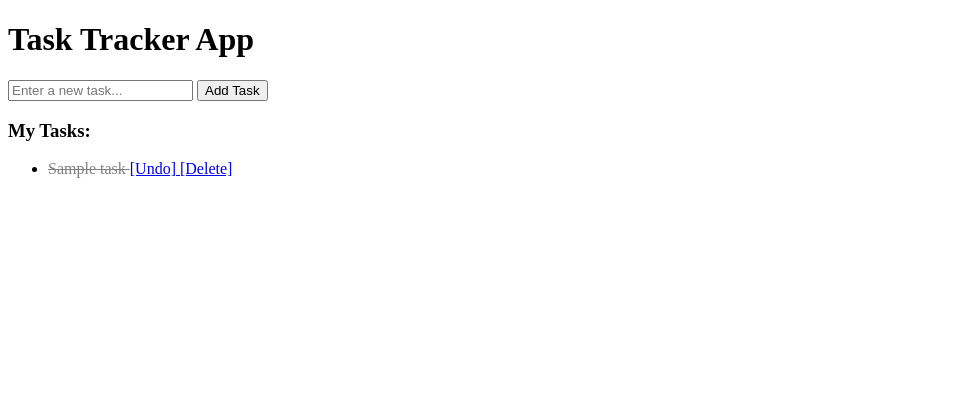
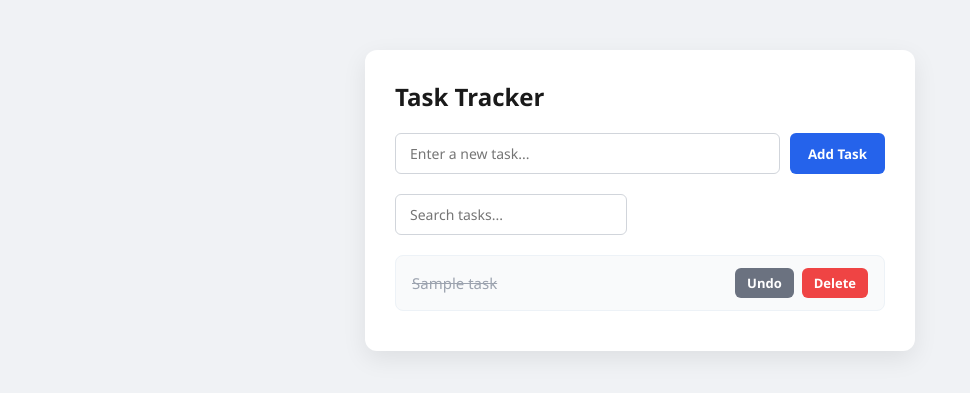
Before and after one commit to Samar-Aljuboori/Django-Tutorial, a Django app: page /core/ in a window 1280 px wide. Shown: the top 393 px of the page, without its empty margins (0-970 px from the left). Run offline with Django 5.2, Linux system fonts and the light colour scheme; tables that the repository leaves empty hold one stand-in row (values such as "Sample post").

Commit message:
Enhance UI with modern styling, card layout, and search functionality

```diff
--- /dev/null
+++ b/core/templates/base.html
@@ -0,0 +1,153 @@
+<!DOCTYPE html>
+<html lang="en">
+<head>
+    <meta charset="UTF-8">
+    <meta name="viewport" content="width=device-width, initial-scale=1.0">
+    <title>{% block title %}Task Tracker{% endblock %}</title>
+    <style>
+        * {
+            box-sizing: border-box;
+            font-family: 'Segoe UI', Tahoma, Geneva, Verdana, sans-serif;
+            margin: 0;
+            padding: 0;
+        }
+
+        body {
+            background-color: #f0f2f5;
+            display: flex;
+            justify-content: center;
+            padding-top: 50px;
+        }
+
+        .app-card {
+            background: #ffffff;
+            width: 100%;
+            max-width: 550px;
+            padding: 30px;
+            border-radius: 12px;
+            box-shadow: 0 8px 24px rgba(0, 0, 0, 0.08);
+        }
+
+        h1 {
+            color: #1a1a1a;
+            font-size: 24px;
+            margin-bottom: 20px;
+            font-weight: 600;
+        }
+
+        /* Input & Form Styling */
+        .form-group {
+            display: flex;
+            gap: 10px;
+            margin-bottom: 20px;
+        }
+
+        input[type="text"] {
+            flex: 1;
+            padding: 10px 14px;
+            border: 1px solid #d1d5db;
+            border-radius: 6px;
+            font-size: 14px;
+            outline: none;
+            transition: border-color 0.2s;
+        }
+
+        input[type="text"]:focus {
+            border-color: #2563eb;
+        }
+
+        .btn-add {
+            background-color: #2563eb;
+            color: white;
+            border: none;
+            padding: 10px 18px;
+            border-radius: 6px;
+            font-weight: 600;
+            cursor: pointer;
+            transition: background-color 0.2s;
+        }
+
+        .btn-add:hover {
+            background-color: #1d4ed8;
+        }
+
+        /* Search Box Styling */
+        .search-box {
+            margin-bottom: 20px;
+        }
+
+        /* Task List Styling */
+        .task-list {
+            list-style: none;
+        }
+
+        .task-item {
+            display: flex;
+            align-items: center;
+            justify-content: space-between;
+            background: #f9fafb;
+            padding: 12px 16px;
+            border-radius: 8px;
+            margin-bottom: 10px;
+            border: 1px solid #edf2f7;
+        }
+
+        .task-title {
+            font-size: 15px;
+            color: #374151;
+        }
+
+        .completed {
+            text-decoration: line-through;
+            color: #9ca3af;
+        }
+
+        /* Action Buttons */
+        .actions {
+            display: flex;
+            gap: 8px;
+        }
+
+        .btn-action {
+            text-decoration: none;
+            font-size: 13px;
+            font-weight: 600;
+            padding: 6px 12px;
+            border-radius: 6px;
+            transition: opacity 0.2s;
+        }
+
+        .btn-done {
+            background-color: #10b981;
+            color: white;
+        }
+
+        .btn-undo {
+            background-color: #6b7280;
+            color: white;
+        }
+
+        .btn-delete {
+            background-color: #ef4444;
+            color: white;
+        }
+
+        .btn-action:hover {
+            opacity: 0.85;
+        }
+
+        .empty-state {
+            text-align: center;
+            color: #9ca3af;
+            font-size: 14px;
+            padding: 20px 0;
+        }
+    </style>
+</head>
+<body>
+    <div class="app-card">
+        {% block content %}
+        {% endblock %}
+    </div>
+</body>
+</html>
--- a/core/templates/index.html
+++ b/core/templates/index.html
@@ -1,40 +1,44 @@
-<!DOCTYPE html>
-<html lang="en">
-<head>
-    <meta charset="UTF-8">
-    <title>Task Tracker</title>
-    <style>
-        .completed {
-            text-decoration: line-through;
-            color: gray;
-        }
-    </style>
-</head>
-<body>
-    <h1>Task Tracker App</h1>
+{% extends 'base.html' %}
 
-    <!-- Form to submit a new task -->
-    <form method="POST">
+{% block title %}Task Tracker{% endblock %}
+
+{% block content %}
+    <h1>Task Tracker</h1>
+
+    <!-- Form to Add a New Task -->
+    <form method="POST" class="form-group">
         {% csrf_token %}
         <input type="text" name="title" placeholder="Enter a new task..." required>
-        <button type="submit">Add Task</button>
+        <button type="submit" class="btn-add">Add Task</button>
     </form>
 
-    <h3>My Tasks:</h3>
-    <ul>
+    <!-- Form to Search Tasks -->
+    <form method="GET" class="search-box">
+        <input type="text" name="search" placeholder="Search tasks..." value="{{ search_query }}">
+    </form>
+
+    <!-- Task List -->
+    <ul class="task-list">
         {% for task in tasks %}
-            <li>
-                <span class="{% if task.completed %}completed{% endif %}">
+            <li class="task-item">
+                <span class="task-title {% if task.completed %}completed{% endif %}">
                     {{ task.title }}
                 </span>
-                <a href="{% url 'toggle_task' task.id %}">
-                    {% if task.completed %}[Undo]{% else %}[Done]{% endif %}
-                </a>
-                <a href="{% url 'delete_task' task.id %}">[Delete]</a>
+                <div class="actions">
+                    <a href="{% url 'toggle_task' task.id %}" class="btn-action {% if task.completed %}btn-undo{% else %}btn-done{% endif %}">
+                        {% if task.completed %}Undo{% else %}Done{% endif %}
+                    </a>
+                    <a href="{% url 'delete_task' task.id %}" class="btn-action btn-delete">Delete</a>
+                </div>
             </li>
         {% empty %}
-            <li>No tasks added yet.</li>
+            <div class="empty-state">
+                {% if search_query %}
+                    No tasks found matching "{{ search_query }}".
+                {% else %}
+                    No tasks added yet. Add one above!
+                {% endif %}
+            </div>
         {% endfor %}
     </ul>
-</body>
-</html>
+{% endblock %}
--- a/core/views.py
+++ b/core/views.py
@@ -2,26 +2,32 @@ from django.shortcuts import render, redirect, get_object_or_404
 from .models import Task
 
 def core(request):
+    # Handle new task creation via POST
     if request.method == 'POST':
         task_title = request.POST.get('title')
         if task_title:
             Task.objects.create(title=task_title)
             return redirect('core')
 
-    tasks = Task.objects.all()
+    # Handle search functionality via GET query parameter
+    search_query = request.GET.get('search', '')
+    if search_query:
+        tasks = Task.objects.filter(title__icontains=search_query)
+    else:
+        tasks = Task.objects.all()
+
     context = {
-        'tasks': tasks
+        'tasks': tasks,
+        'search_query': search_query,
     }
     return render(request, 'index.html', context)
 
-# Toggle task completion status
 def toggle_task(request, task_id):
     task = get_object_or_404(Task, id=task_id)
     task.completed = not task.completed
     task.save()
     return redirect('core')
 
-# Delete a specific task from the database
 def delete_task(request, task_id):
     task = get_object_or_404(Task, id=task_id)
     task.delete()
```
